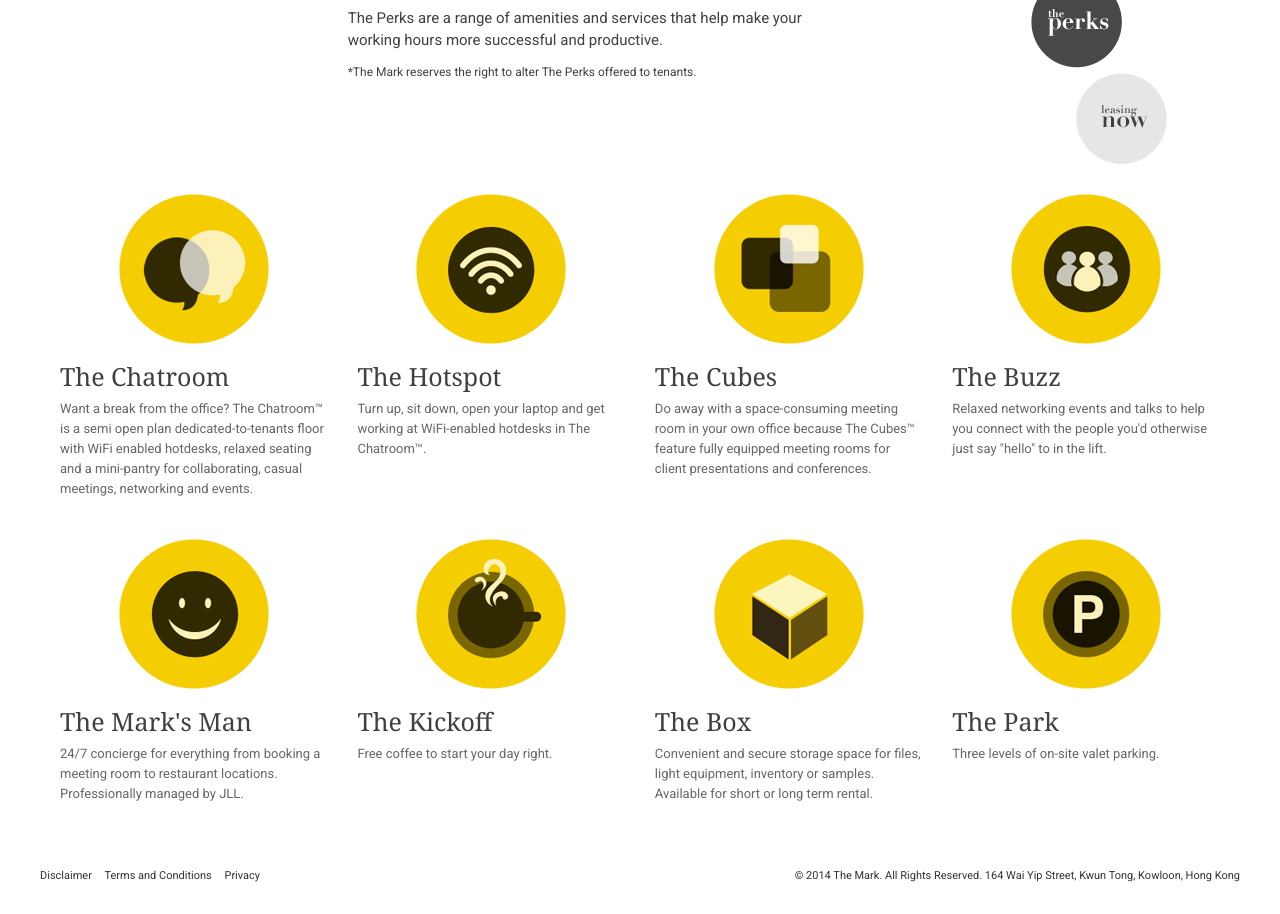
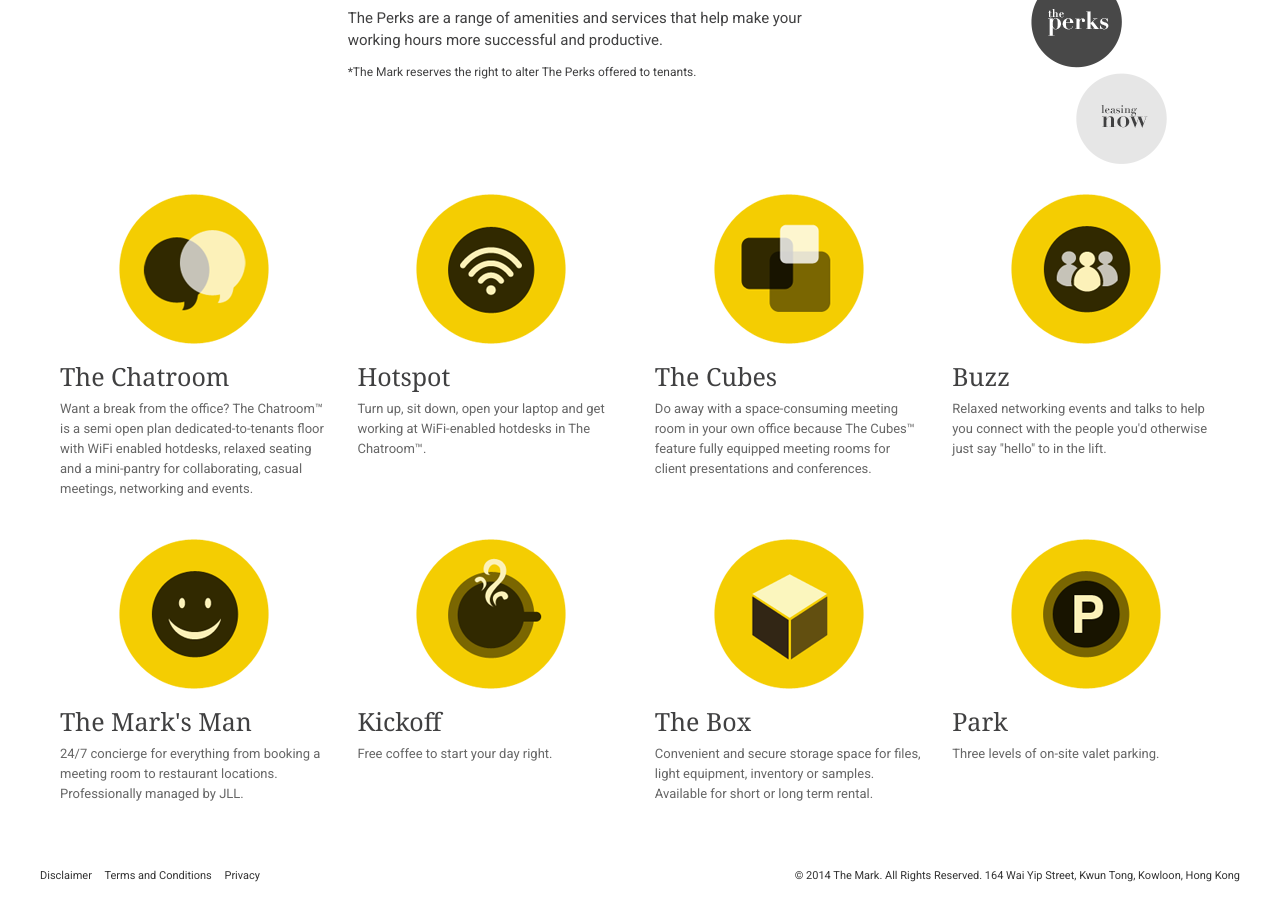
Before and after one commit to saklay/themarkhk-html, a plain HTML site: page theperks.html in a window 1280 px wide. Shown: the part 145-1059 px from the top of the page. Drawn offline with Linux system fonts and the light colour scheme.

Commit message:
Update 2014/10/14 latest

```diff
--- a/theperks.html
+++ b/theperks.html
@@ -118,7 +118,7 @@
 				</div>
 				<div class="span3">
 					<div class="textcenter"><img src="images/theperks-hotspot.png" border=0 alt="The Hotspot" title="The Hotspot" /></div>
-					<h2>The Hotspot</h2>
+					<h2>Hotspot</h2>
 					<p>Turn up, sit down, open your laptop and get working at WiFi-enabled hotdesks in The Chatroom&#0153;.</p>
 				</div>
 				<div class="span3">
@@ -128,7 +128,7 @@
 				</div>
 				<div class="span3">
 					<div class="textcenter"><img src="images/theperks-buzz.png" border=0 alt="The Buzz" title="The Buzz" /></div>
-					<h2>The Buzz</h2>
+					<h2>Buzz</h2>
 					<p>Relaxed networking events and talks to help you connect with the people you'd otherwise just say "hello" to in the lift.</p>
 				</div>
 			</div>
@@ -141,7 +141,7 @@
 				</div>
 				<div class="span3">
 					<div class="textcenter"><img src="images/theperks-kickoff.png" border=0 alt="The Kickoff" title="The Kickoff" /></div>
-					<h2>The Kickoff</h2>
+					<h2>Kickoff</h2>
 					<p>Free coffee to start your day right.</p>
 				</div>
 				<div class="span3">
@@ -151,7 +151,7 @@
 				</div>
 				<div class="span3">
 					<div class="textcenter"><img src="images/theperks-park.png" border=0 alt="The Park" title="The Park" /></div>
-					<h2>The Park</h2>
+					<h2>Park</h2>
 					<p>Three levels of on-site valet parking.</p>
 				</div>
 			</div>
```
Also changed, not shown: thelook.html (+1 -0 lines).
